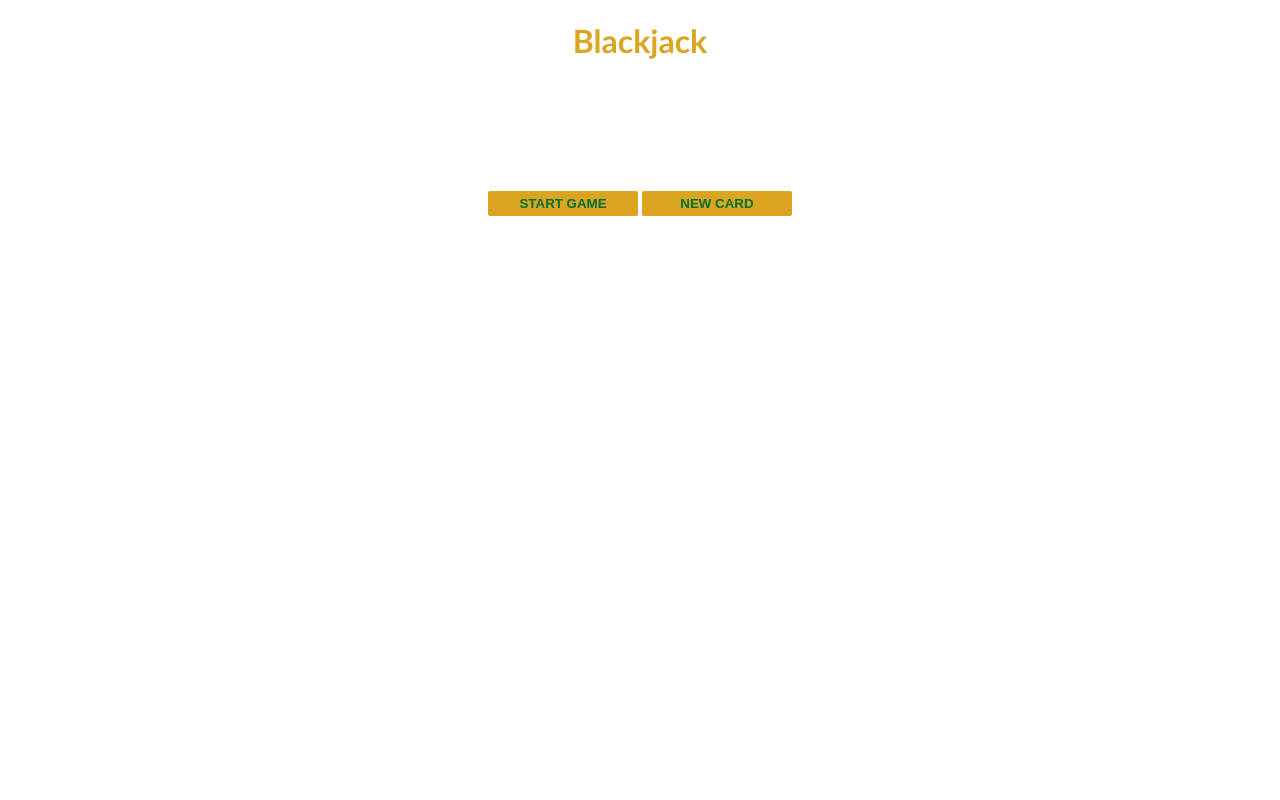
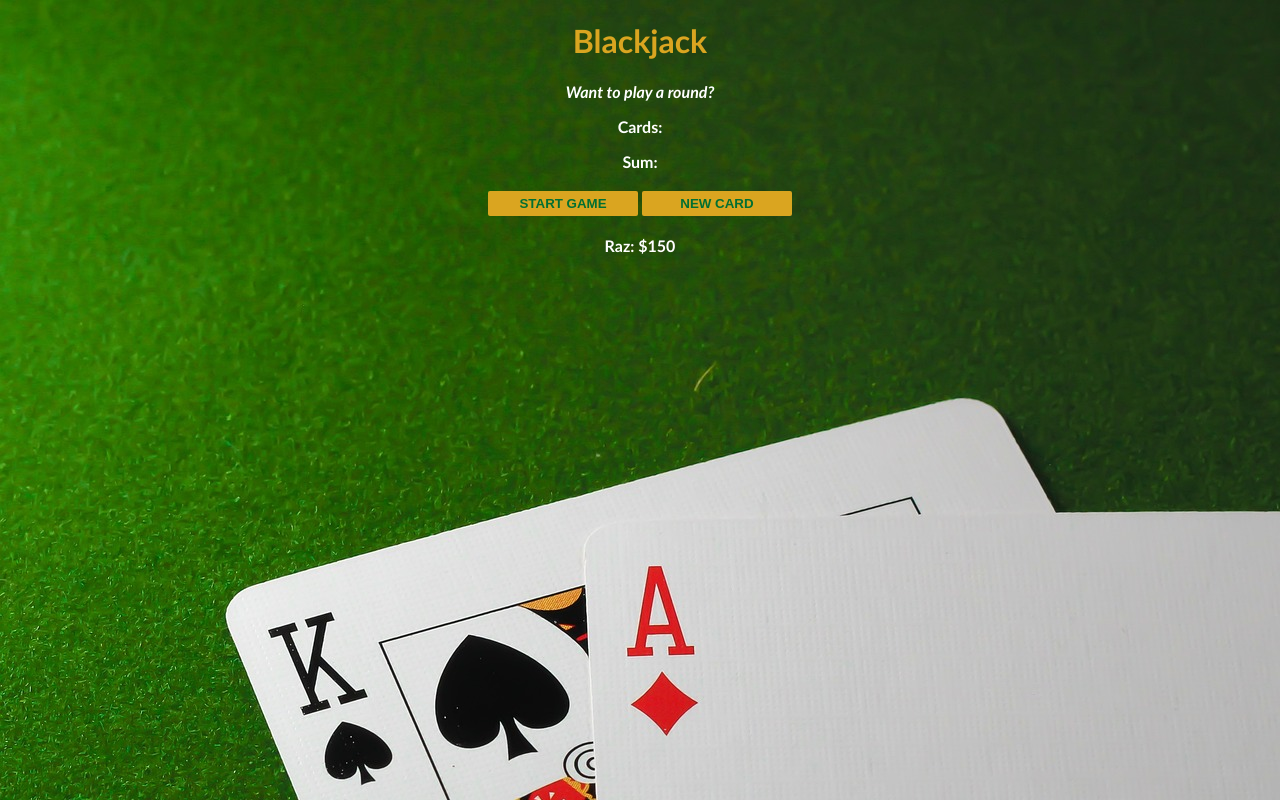
Before and after one commit to Razd29/black-jack-game, a plain HTML site: page index.html in a window 1280 px wide. Drawn offline with Linux system fonts and the light colour scheme.

Commit message:
edit link of background

```diff
--- a/styles.css
+++ b/styles.css
@@ -1,6 +1,6 @@
 body {
     font-family: 'Trebuchet MS', 'Lucida Sans Unicode', 'Lucida Grande', 'Lucida Sans', Arial, sans-serif;
-    background-image: url(/portfolio_projects/10-black-jack-game/background.jpg);
+    background-image: url(/background.jpg);
     background-size: cover;
     text-align: center;
     color: white;
```
